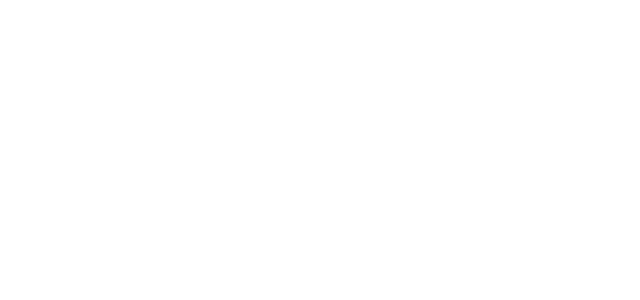
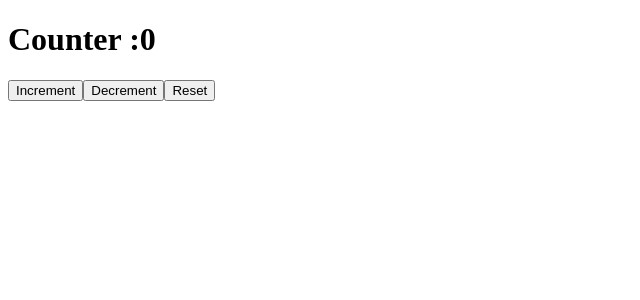
Before and after one commit to dinnupatel100/react-assignments, a React (Vite) app in the folder react-app/: page / in a window 1280 px wide. Shown: the top 300 px of the page, without its empty margins (0-640 px from the left). Built offline with nearby package versions, Linux system fonts and the light colour scheme.

Commit message:
add assignment10

```diff
--- a/react-app/package.json
+++ b/react-app/package.json
@@ -10,8 +10,10 @@
     "preview": "vite preview"
   },
   "dependencies": {
+    "@reduxjs/toolkit": "^2.2.1",
     "react": "^18.2.0",
-    "react-dom": "^18.2.0"
+    "react-dom": "^18.2.0",
+    "react-redux": "^9.1.0"
   },
   "devDependencies": {
     "@types/react": "^18.2.56",
--- a/react-app/src/App.tsx
+++ b/react-app/src/App.tsx
@@ -1,7 +1,8 @@
 import './App.css'
+import Counter from './components/Counter'
 
 function App() {
-  return  <p></p>
+  return  <Counter/>
 }
 
 export default App
--- /dev/null
+++ b/react-app/src/components/Counter.tsx
@@ -0,0 +1,20 @@
+import {useSelector, useDispatch} from 'react-redux'
+import type { RootState } from '../store/store'
+import {increment, decrement, reset} from '../reducers/CounterReducer'
+
+const Counter = () => {
+  const count = useSelector((state:RootState) => state.counter.count)
+  const dispatch = useDispatch()
+  return (
+    <div>
+      <h1>Counter :{count}</h1>
+      <p>
+        <button onClick= {()=>dispatch(increment())}>Increment</button>
+        <button onClick= {()=>dispatch(decrement())}>Decrement</button>
+        <button onClick= {()=>dispatch(reset())}>Reset</button>
+      </p>
+    </div>
+  )
+}
+
+export default Counter;
--- a/react-app/src/main.tsx
+++ b/react-app/src/main.tsx
@@ -2,9 +2,13 @@
 import ReactDOM from 'react-dom/client'
 import App from './App.tsx'
 import './index.css'
+import { Provider } from 'react-redux'
+import { store } from './store/store.tsx'
 
 ReactDOM.createRoot(document.getElementById('root')!).render(
   <React.StrictMode>
-    <App/>
+    <Provider store={store}>
+      <App/>
+    </Provider>
   </React.StrictMode>,
 )
--- /dev/null
+++ b/react-app/src/reducers/CounterReducer.tsx
@@ -0,0 +1,28 @@
+import {createSlice} from '@reduxjs/toolkit'
+
+export interface CounterState {
+  count: number
+}
+
+const initialState: CounterState = {
+  count: 0
+}
+
+export const counterReducer = createSlice({
+  name: 'counter',
+  initialState,
+  reducers: {
+    increment: (state) => {
+      state.count++
+    },
+    decrement: (state) => {
+      state.count--
+    },
+    reset: (state) => {
+      state.count = 0
+    }
+  }
+})
+
+export const {increment, decrement, reset} = counterReducer.actions
+export default counterReducer.reducer
--- /dev/null
+++ b/react-app/src/store/store.tsx
@@ -0,0 +1,11 @@
+import { configureStore } from '@reduxjs/toolkit'
+import counterReducer from '../reducers/CounterReducer';
+
+export const store = configureStore({
+  reducer: {
+    counter: counterReducer,
+  },
+})
+
+export type RootState = ReturnType<typeof store.getState>
+export type AppDispatch = typeof store.dispatch
```
Also changed, not shown: 1 other file (tests, documents, lock files or other folders).
